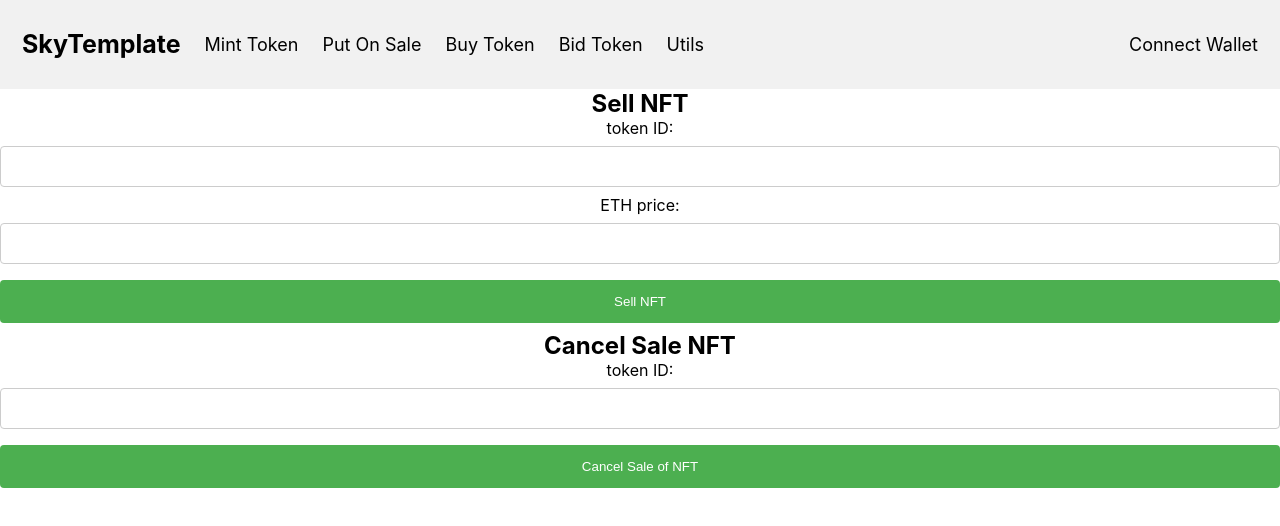
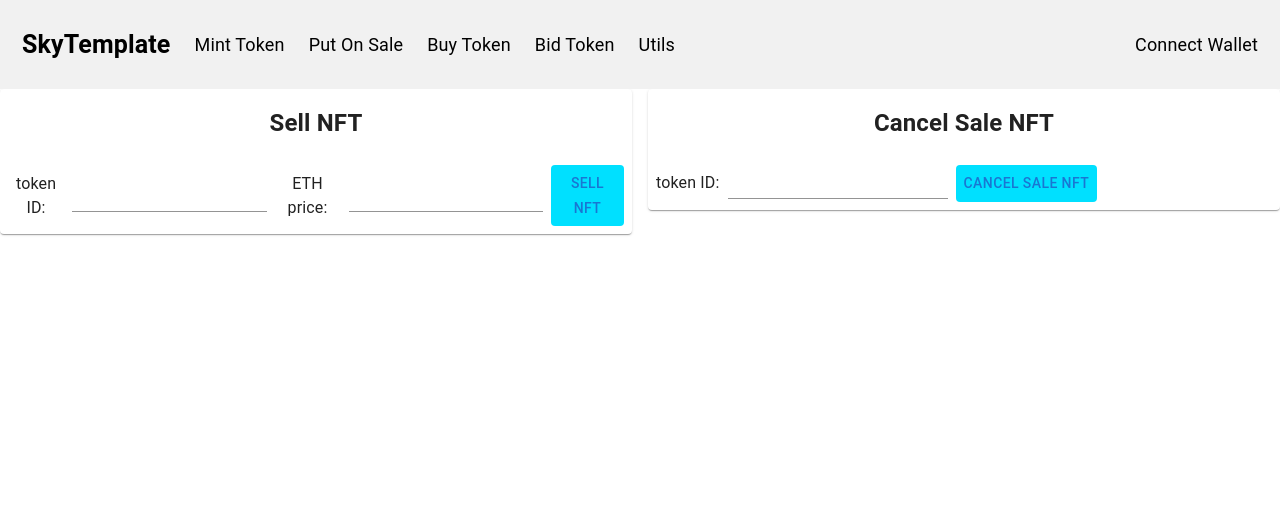
Before and after one commit to skygate/fe-internship2022, a React (Create React App) app in the folder frontend/: page /sale in a window 1280 px wide. Shown: the top 526 px of the page. Built offline with nearby package versions, Linux system fonts and the light colour scheme.

Commit message:
styling roots

```diff
--- a/frontend/src/App.js
+++ b/frontend/src/App.js
@@ -44,16 +44,16 @@ const App = () => {
                                     exact
                                     path="/mintNFT"
                                     element={
-                                        <>
+                                        <MainTemplate activeAccountProps={activeAccount}>
                                             <MintNFT
                                                 activeAccountProps={activeAccount}
                                                 activeProviderGlobalProps={selectedProviderGlobal}
                                             />
                                             <BurnToken
+                                                activeProviderGlobalProps={selectedProviderGlobal}
                                                 activeAccountProps={activeAccount}
-                                                activeProviderGlobalProps={selectedProviderGlobal}
                                             />
-                                        </>
+                                        </MainTemplate>
                                     }
                                 />
                                 <Route
@@ -74,7 +74,7 @@ const App = () => {
                                     exact
                                     path="/sale"
                                     element={
-                                        <>
+                                        <MainTemplate activeAccountProps={activeAccount}>
                                             <StartSale
                                                 activeAccountProps={activeAccount}
                                                 activeProviderGlobalProps={selectedProviderGlobal}
@@ -83,24 +83,26 @@ const App = () => {
                                                 activeAccountProps={activeAccount}
                                                 activeProviderGlobalProps={selectedProviderGlobal}
                                             />
-                                        </>
+                                        </MainTemplate>
                                     }
                                 />
                                 <Route
                                     exact
                                     path="/buy"
                                     element={
-                                        <BuyToken
-                                            activeAccountProps={activeAccount}
-                                            activeProviderGlobalProps={selectedProviderGlobal}
-                                        />
+                                        <MainTemplate activeAccountProps={activeAccount}>
+                                            <BuyToken
+                                                activeProviderGlobalProps={selectedProviderGlobal}
+                                                activeAccountProps={activeAccount}
+                                            />
+                                        </MainTemplate>
                                     }
                                 />
                                 <Route
                                     exact
                                     path="/bid"
                                     element={
-                                        <>
+                                        <MainTemplate activeAccountProps={activeAccount}>
                                             <CreateAuction
                                                 activeAccountProps={activeAccount}
                                                 activeProviderGlobalProps={selectedProviderGlobal}
@@ -121,14 +123,14 @@ const App = () => {
                                                 activeAccountProps={activeAccount}
                                                 activeProviderGlobalProps={selectedProviderGlobal}
                                             />
-                                        </>
+                                        </MainTemplate>
                                     }
                                 />
                                 <Route
                                     exact
                                     path="/utils"
                                     element={
-                                        <>
+                                        <MainTemplate activeAccountProps={activeAccount}>
                                             <TokenCount
                                                 activeAccountProps={activeAccount}
                                                 activeProviderGlobalProps={selectedProviderGlobal}
@@ -141,7 +143,7 @@ const App = () => {
                                                 activeAccountProps={activeAccount}
                                                 activeProviderGlobalProps={selectedProviderGlobal}
                                             />
-                                        </>
+                                        </MainTemplate>
                                     }
                                 />
                             </Routes>
--- a/frontend/src/components/atoms/button/index.jsx
+++ b/frontend/src/components/atoms/button/index.jsx
@@ -3,9 +3,9 @@ import { Button } from "@mui/material";
 import styled from "@emotion/styled";
 
 const StyledButton = styled(Button)`
-    background-color: ${({ theme }) => theme.colors.darkGrey};
+    background-color: ${({ theme }) => theme.colors.lightBlue};
 `;
 
-export const ButtonElement = ({ children, data }) => {
-    return <StyledButton onClick={data}>{children}</StyledButton>;
+export const ButtonElement = ({ children, onClick }) => {
+    return <StyledButton onClick={onClick}>{children}</StyledButton>;
 };
--- /dev/null
+++ b/frontend/src/components/atoms/input/index.jsx
@@ -0,0 +1,6 @@
+import React from "react";
+import { Input } from "@mui/material";
+
+export const InputElement = ({ ...rest }) => {
+    return <Input {...rest} />;
+};
--- a/frontend/src/components/atoms/input/index.tsx
+++ /dev/null
@@ -1,6 +0,0 @@
-import React from "react";
-import { Input } from "@mui/material";
-
-export const ButtonElement = () => {
-    return <Input></Input>;
-};
--- a/frontend/src/components/pages/burnToken/BurnToken.jsx
+++ b/frontend/src/components/pages/burnToken/BurnToken.jsx
@@ -1,5 +1,8 @@
 import { getBaseERC721ContractComponents, signMessageWithTxDetails } from "../../../helpers.jsx";
 import { useState } from "react";
+import { InputElement } from "../../atoms/input";
+import { ButtonElement } from "../../atoms/button";
+import { Card, Grid, CardActions, CardContent } from "@mui/material";
 
 const BurnToken = (props) => {
     const [burnTokenId, setBurnTokenId] = useState("");
@@ -29,22 +32,25 @@ const BurnToken = (props) => {
     };
 
     return (
-        <div className="center">
+        <Grid item xs={6}>
+            <Card>
+                <CardContent>
                     <h2>Burn NFT</h2>
-            <div>
+                </CardContent>
+
+                <CardActions>
                     <label>token ID:</label>
-                <input
+                    <InputElement
                         onChange={(e) => setBurnTokenId(e.target.value)}
                         value={burnTokenId}
                         id="burnTokenId"
                         type="text"
-                ></input>
+                    />
                     <br />
-                <button onClick={burnToken} type="submit">
-                    Burn NFT
-                </button>
-            </div>
-        </div>
+                    <ButtonElement onClick={burnToken}>Burn NFT</ButtonElement>
+                </CardActions>
+            </Card>
+        </Grid>
     );
 };
 
--- a/frontend/src/components/pages/buyToken/BuyToken.jsx
+++ b/frontend/src/components/pages/buyToken/BuyToken.jsx
@@ -1,4 +1,7 @@
 import { getBaseERC721ContractComponents, signMessageWithTxDetails } from "../../../helpers.jsx";
+import { Card, Grid, CardActions, CardContent } from "@mui/material";
+import { InputElement } from "../../atoms/input";
+import { ButtonElement } from "../../atoms/button";
 
 const BuyToken = (props) => {
     const butToken = async () => {
@@ -37,17 +40,21 @@ const BuyToken = (props) => {
     };
 
     return (
-        <div className="center">
-            <h2>Buy NFT</h2>
-            <div>
-                <label>token ID:</label>
-                <input id="buyTokenId" type="text"></input>
-                <br />
-                <button onClick={butToken} type="submit">
-                    Sell NFT
-                </button>
-            </div>
-        </div>
+        <Grid item xs={6}>
+            <Card>
+                <CardContent>
+                    <h2>Buy NFT</h2>
+                </CardContent>
+                <CardActions>
+                    <label>token ID:</label>
+                    <InputElement id="buyTokenId" type="text" />
+                    <br />
+                    <ButtonElement onClick={butToken} type="submit">
+                        Sell NFT
+                    </ButtonElement>
+                </CardActions>
+            </Card>
+        </Grid>
     );
 };
 
--- a/frontend/src/components/pages/cancelSale/CancelSale.jsx
+++ b/frontend/src/components/pages/cancelSale/CancelSale.jsx
@@ -1,4 +1,7 @@
 import { getBaseERC721ContractComponents, signMessageWithTxDetails } from "../../../helpers.jsx";
+import { Grid, Card, CardContent, CardActions } from "@mui/material";
+import { ButtonElement } from "../../atoms/button";
+import { InputElement } from "../../atoms/input";
 
 const CancelSale = (props) => {
     const cancelSale = async () => {
@@ -28,17 +31,21 @@ const CancelSale = (props) => {
     };
 
     return (
-        <div className="center">
-            <h2>Cancel Sale NFT</h2>
-            <div>
-                <label>token ID:</label>
-                <input id="cancelSaleId" type="text"></input>
-                <br />
-                <button onClick={cancelSale} type="submit">
-                    Cancel Sale of NFT
-                </button>
-            </div>
-        </div>
+        <Grid item xs={6}>
+            <Card>
+                <CardContent>
+                    <h2>Cancel Sale NFT</h2>
+                </CardContent>
+                <CardActions>
+                    <label>token ID:</label>
+                    <InputElement id="cancelSaleId" type="text" />
+                    <br />
+                    <ButtonElement onClick={cancelSale} type="submit">
+                        Cancel Sale NFT
+                    </ButtonElement>
+                </CardActions>
+            </Card>
+        </Grid>
     );
 };
 
--- a/frontend/src/components/pages/mintNFT/MintNFT.jsx
+++ b/frontend/src/components/pages/mintNFT/MintNFT.jsx
@@ -1,5 +1,7 @@
 import { getBaseERC721ContractComponents, signMessageWithTxDetails } from "../../../helpers.jsx";
 import { ethers } from "ethers";
+import { Card, Grid, CardContent, CardActions } from "@mui/material";
+import { ButtonElement } from "../../atoms/button";
 
 const MintNFT = (props) => {
     const metadataURI = "ipfs://QmT8nzbH2Rr9WA55Rsv2uWFRBRCF4yGJWr44xSUrZGjTGc";
@@ -30,12 +32,16 @@ const MintNFT = (props) => {
     };
 
     return (
-        <div>
-            <h2>Mint NFT</h2>
-            <button onClick={mint} type="submit">
-                MINT NFT
-            </button>
-        </div>
+        <Grid item xs={6}>
+            <Card>
+                <CardContent>
+                    <h2>Mint NFT</h2>
+                </CardContent>
+                <CardActions>
+                    <ButtonElement onClick={mint}>MINT NFT</ButtonElement>
+                </CardActions>
+            </Card>
+        </Grid>
     );
 };
 
--- a/frontend/src/components/pages/startSale/StartSale.jsx
+++ b/frontend/src/components/pages/startSale/StartSale.jsx
@@ -1,5 +1,8 @@
 import { getBaseERC721ContractComponents, signMessageWithTxDetails } from "../../../helpers.jsx";
 import { ethers } from "ethers";
+import { Grid, Card, CardContent, CardActions } from "@mui/material";
+import { ButtonElement } from "../../atoms/button";
+import { InputElement } from "../../atoms/input";
 
 const StartSale = (props) => {
     const startSale = async () => {
@@ -34,20 +37,24 @@ const StartSale = (props) => {
     };
 
     return (
-        <div className="center">
+        <Grid item xs={6}>
+            <Card>
+                <CardContent>
                     <h2>Sell NFT</h2>
-            <div>
+                </CardContent>
+                <CardActions>
                     <label>token ID:</label>
-                <input id="sellTokenId" type="text"></input>
+                    <InputElement id="sellTokenId" type="text" />
                     <br />
                     <label>ETH price: </label>
-                <input id="sellTokenPrice" type="text"></input>
+                    <InputElement id="sellTokenPrice" type="text"></InputElement>
                     <br />
-                <button onClick={startSale} type="submit">
+                    <ButtonElement onClick={startSale} type="submit">
                         Sell NFT
-                </button>
-            </div>
-        </div>
+                    </ButtonElement>
+                </CardActions>
+            </Card>
+        </Grid>
     );
 };
 
--- a/frontend/src/components/templates/main/index.jsx
+++ b/frontend/src/components/templates/main/index.jsx
@@ -1,7 +1,14 @@
-import "./mainContext.css";
+import * as React from "react";
+import CssBaseline from "@mui/material/CssBaseline";
+import Grid from "@mui/material/Grid";
 
-const MainContext = (props) => {
-    return <div className="container"></div>;
-};
-
-export default MainContext;
+export default function MainContext({ children }) {
+    return (
+        <React.Fragment>
+            <CssBaseline />
+            <Grid container columnSpacing={2}>
+                {children}
+            </Grid>
+        </React.Fragment>
+    );
+}
--- a/frontend/src/components/templates/main/mainContext.css
+++ /dev/null
@@ -1,65 +0,0 @@
-.container {
-  display: grid;
-  width: 60%;
-  grid-template-columns: 1fr 1fr 1fr;
-  gap: 40px 0px;
-  grid-auto-flow: row;
-  margin-top: 40px;
-  margin: 0 auto;
-  grid-template-areas:
-    'section1 section1 section1'
-    'section2 section2 section2'
-    'section3 section3 section3'
-    'section4 section4 section4'
-    'section5 section5 section5'
-    'section6 section6 section6'
-    'section7 section7 section7';
-}
-
-.section1 {
-  grid-area: section1;
-}
-.section2 {
-  grid-area: section2;
-}
-.section3 {
-  grid-area: section3;
-}
-.section4 {
-  grid-area: section4;
-}
-.section5 {
-  grid-area: section5;
-}
-.section6 {
-  grid-area: section6;
-}
-.section7 {
-  grid-area: section7;
-}
-
-input[type='text'],
-select {
-  width: 100%;
-  padding: 12px 20px;
-  margin: 8px 0;
-  display: inline-block;
-  border: 1px solid #ccc;
-  border-radius: 4px;
-  box-sizing: border-box;
-}
-
-button[type='submit'] {
-  width: 100%;
-  background-color: #4caf50;
-  color: white;
-  padding: 14px 20px;
-  margin: 8px 0;
-  border: none;
-  border-radius: 4px;
-  cursor: pointer;
-}
-
-button[type='submit']:hover {
-  background-color: #45a049;
-}
```
Also changed, not shown: 1 other file (tests, documents, lock files or other folders). Lines whose indentation alone changed are shown as unchanged.
